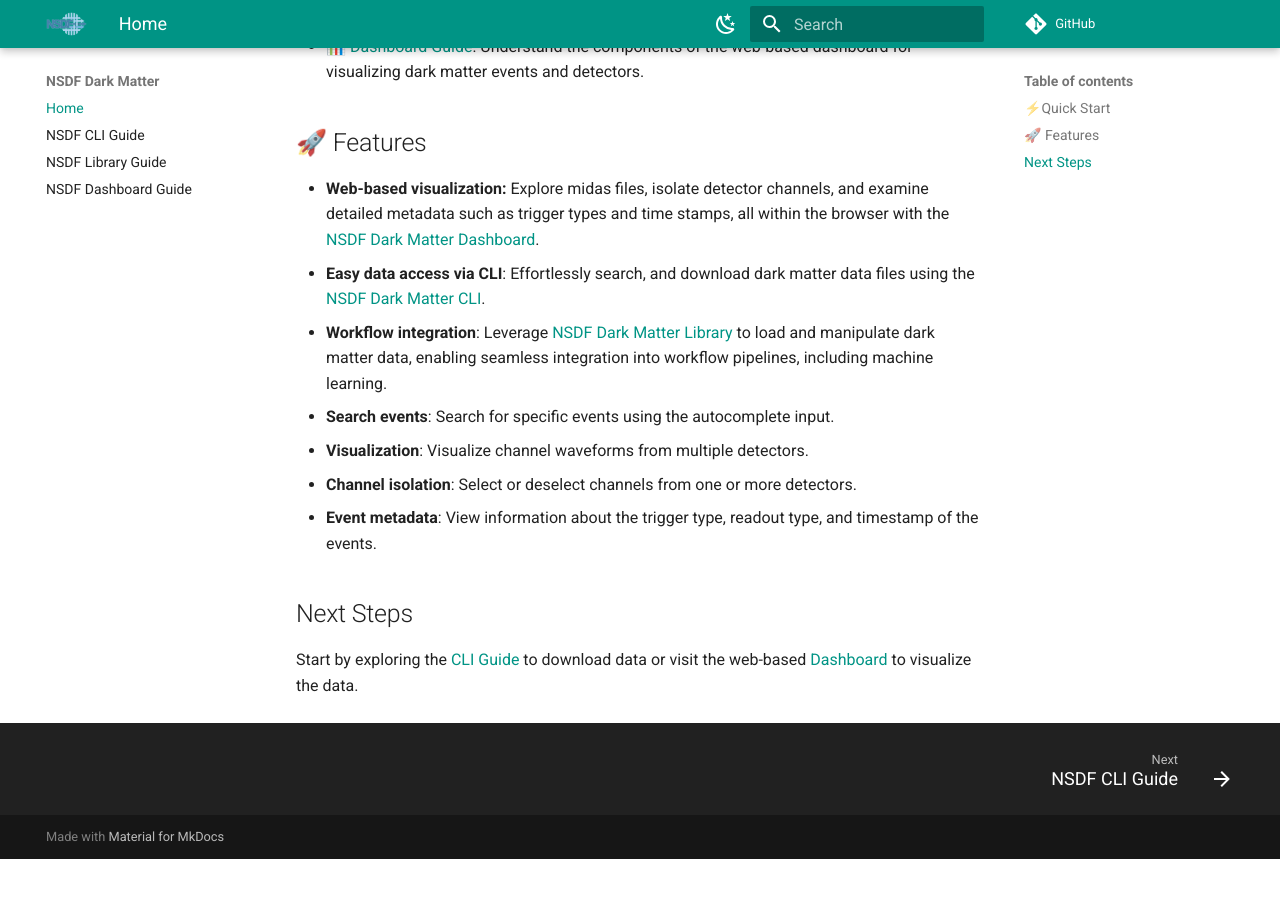
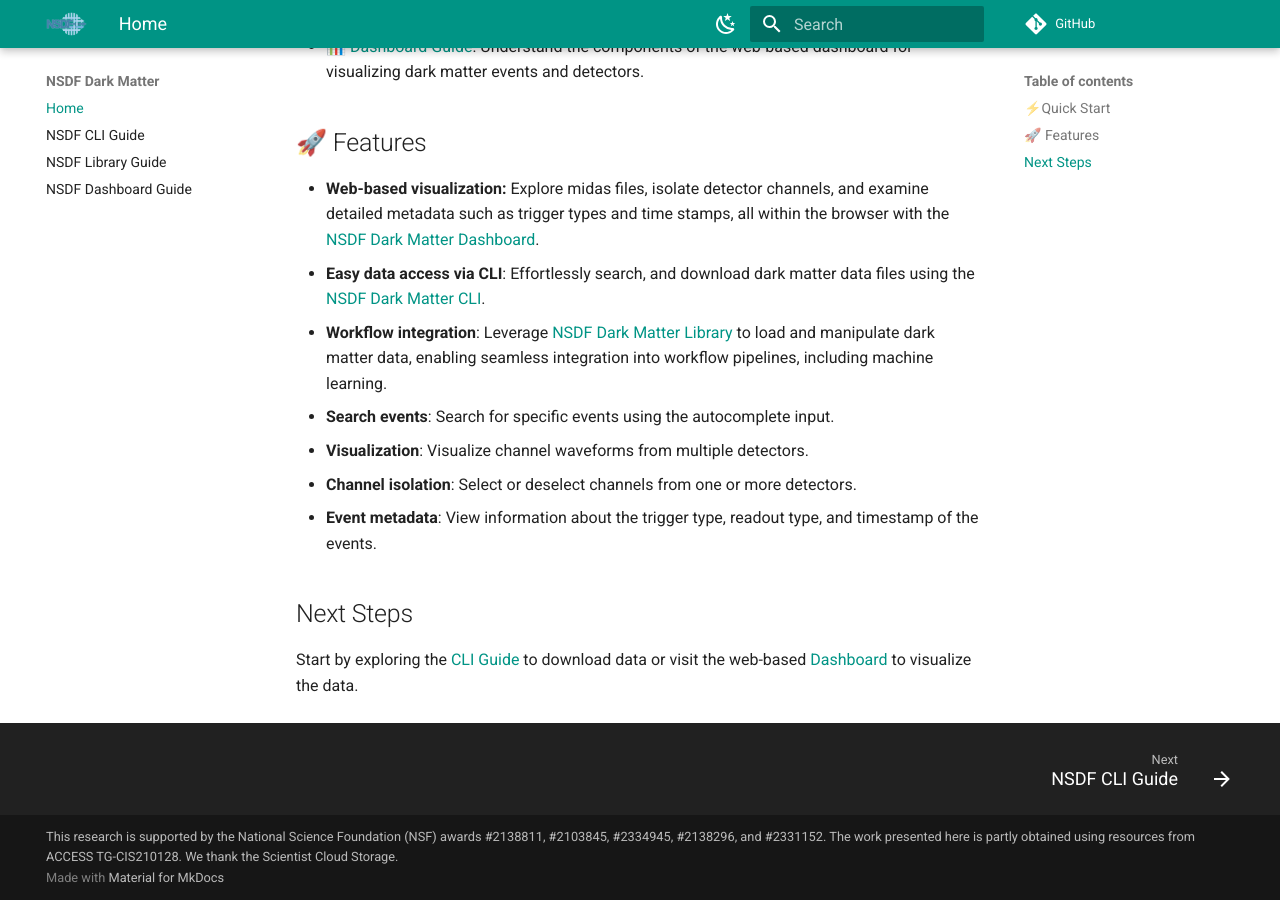
Before and after one commit to nsdf-fabric/nsdf-slac, an MkDocs documentation site: the page built from docs/index.md, in a window 1280 px wide and 900 px high, scrolled down 904 px. Built offline with MkDocs 1.6.1 and Material for MkDocs 9.7.7, drawn with Linux system fonts in a browser that asks for light colours; comment, search, counter and statistics services are not loaded; before the commit the page ends 1763 px from its top, so only the background shows below that.

Commit message:
docs: add acknowlegments

```diff
--- a/mkdocs.yml
+++ b/mkdocs.yml
@@ -57,3 +57,5 @@
   - NSDF Dashboard Guide: dashboard.md
 extra_css:
   - stylesheets/overrides.css
+copyright: >
+  This research is supported by the National Science Foundation (NSF) awards #2138811, #2103845, #2334945, #2138296, and #2331152. The work presented here is partly obtained using resources from ACCESS TG-CIS210128. We thank the Scientist Cloud Storage.
```
